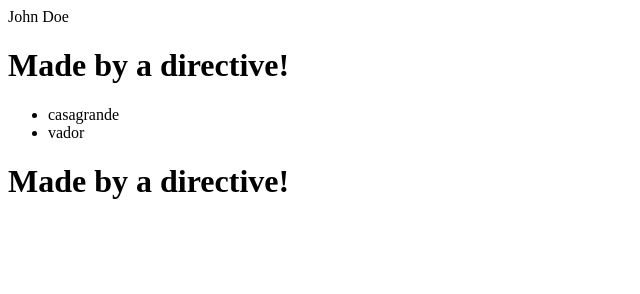
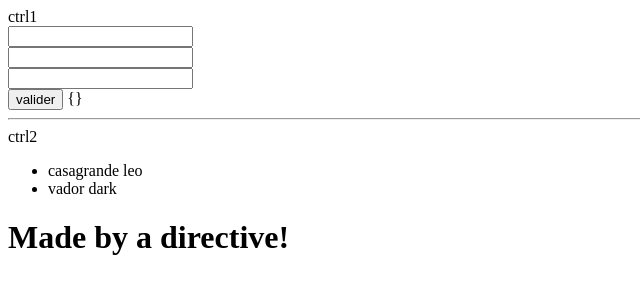
Before and after one commit to lleoooell/angularTest, a plain HTML site: page index.html in a window 1280 px wide. Shown: the whole page, without its empty margins (0-640 px from the left). Drawn offline with nearby package versions, Linux system fonts and the light colour scheme.

Commit message:
ng-rootscope

```diff
--- a/app/controller/myCtrl.js
+++ b/app/controller/myCtrl.js
@@ -1,4 +1,10 @@
-app.controller("myCtrl", function($scope) {
-    $scope.firstName = "John";
-    $scope.lastName = "Doe";
+app.controller("myCtrl", function($scope, $rootScope) {
+	$rootScope.monTableau = [{nom : "casagrande", prenom:"leo"},{nom : "vador", prenom:"dark"}];
+    $scope.person = {
+
+    };
+    $scope.submitForm = function(){
+    	$rootScope.monTableau.push($scope.person);
+    	$scope.person = {};
+    };
 });
--- a/app/controller/myCtrl2.js
+++ b/app/controller/myCtrl2.js
@@ -1,3 +1,3 @@
 app.controller("myCtrl2", function($scope) {
-    $scope.monTableau = [{nom : "casagrande", prenom:"leo"},{nom : "vador", prenom:"dark"}];
+    // $scope.monTableau = [{nom : "casagrande", prenom:"leo"},{nom : "vador", prenom:"dark"}];
 });
--- a/index.html
+++ b/index.html
@@ -3,17 +3,28 @@
 	<script src="https://ajax.googleapis.com/ajax/libs/angularjs/1.6.4/angular.min.js"></script>
 	<body>
 		<div ng-app="myApp" >
+			ctrl1
 			<div ng-controller="myCtrl">
-				{{ firstName + " " + lastName }}
+				<form name="myForm">
+					<input type="text" ng-model="person.prenom" ><br>
+					<input type="text" ng-model="person.nom" ><br>
+					<input type="email" ng-model="person.email" ><br>
+
+					<!-- <button type="submit"></button> -->
+				</form>
+				<button ng-click="submitForm()">valider</button>
+				<!-- {{ person.firstName + " " + person.lastName }}<br> -->
+				{{person}}
+			</div>
+			<hr>
+			ctrl2
+			<div ng-controller="myCtrl2">
+				<ul>
+					<li ng-repeat="person in monTableau">{{person.nom + " " + person.prenom}}</li>
+				</ul>
 				<!-- <my-first-dir></my-first-dir> -->
 				<div data-my-first-dir></div>
 				<!-- <div class="my-first-dir"></div> -->
-			</div>
-			<div ng-controller="myCtrl2">
-				<ul>
-					<li ng-repeat="person in monTableau">{{person.nom}}</li>
-				</ul>
-				<my-first-dir></my-first-dir>
 			</div>
 		</div>
 		<script src="./app/myApp.js"></script>
```
